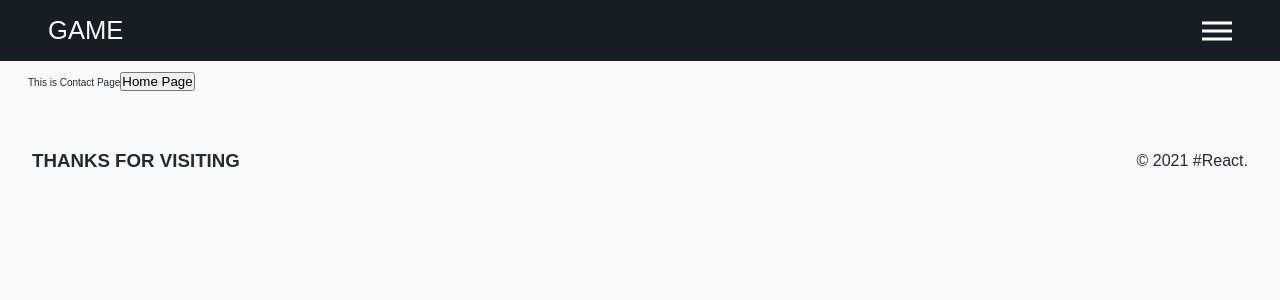
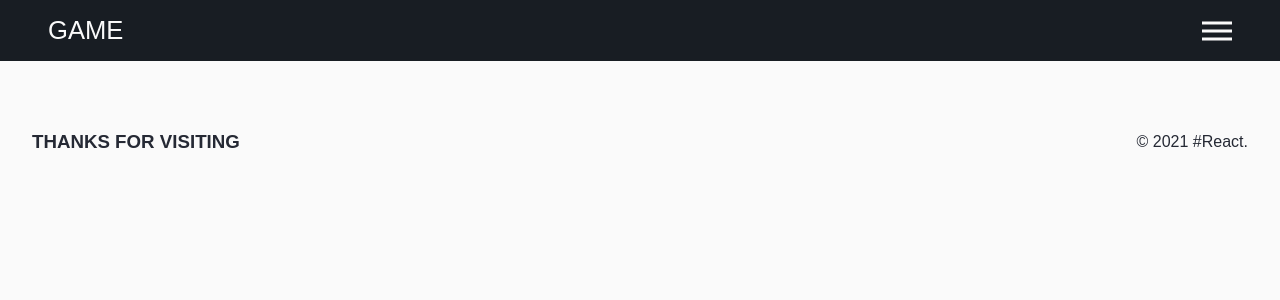
Before and after one commit to jebuscross/pokemon-game, a React (Create React App) app: page /contact in a window 1280 px wide. Shown: the top 300 px of the page. Built offline with nearby package versions, Linux system fonts and the light colour scheme.

Commit message:
Pretty small things added

```diff
--- a/src/components/Header/style.module.css
+++ b/src/components/Header/style.module.css
@@ -24,8 +24,10 @@
 .button {
   color: #fff;
   background: rgb(88, 12, 123);
-  padding: 0.7em 1.5em;
+  padding: 0.7em 2.5em;
   outline: none;
+  cursor: pointer;
+  margin-bottom: 20px;
 }
 
 @keyframes stars-move-in {
--- a/src/routes/About/index.js
+++ b/src/routes/About/index.js
@@ -1,16 +1,7 @@
-import MenuHeader from "../../components/MenuHeader";
-
-const AboutPage = ({ onChangePage }) => {
-  const handleClick = () => {
-    onChangePage && onChangePage("app");
-  };
+const AboutPage = () => {
   return (
     <>
-      <div>
-        This is About Page
-        <button onClick={handleClick}>Home Page</button>
-      </div>
-      <MenuHeader />
+      <div>This is About Page</div>
     </>
   );
 };
--- a/src/routes/Contact/index.js
+++ b/src/routes/Contact/index.js
@@ -1,16 +1,7 @@
-import MenuHeader from "../../components/MenuHeader";
-
-const ContactPage = ({ onChangePage }) => {
-  const handleClick = () => {
-    onChangePage && onChangePage("app");
-  };
+const ContactPage = () => {
   return (
     <>
-      <div>
-        This is Contact Page
-        <button onClick={handleClick}>Home Page</button>
-      </div>
-      <MenuHeader />
+      <div></div>
     </>
   );
 };
--- a/src/routes/Home/index.js
+++ b/src/routes/Home/index.js
@@ -9,7 +9,7 @@ import Bg3JPG from "../../assets/bg3.jpg";
 const HomePage = () => {
   return (
     <>
-      <Header title="This is title" descr="This is Description!" />
+      <Header title="Pokemon Game" descr="This is a simple triple triad game" />
       <Layout id="1" title="About" urlBg={Bg2JPG}>
         <p>
           In the game two players face off against one another, one side playing
--- a/src/routes/NotFound/index.js
+++ b/src/routes/NotFound/index.js
@@ -0,0 +1,11 @@
+import React from "react";
+
+const NotFound = () => {
+  return (
+    <>
+      <h1>Error 404</h1>
+    </>
+  );
+};
+
+export default NotFound;
```
Also changed, not shown: 2 other files (tests, documents, lock files or other folders).
